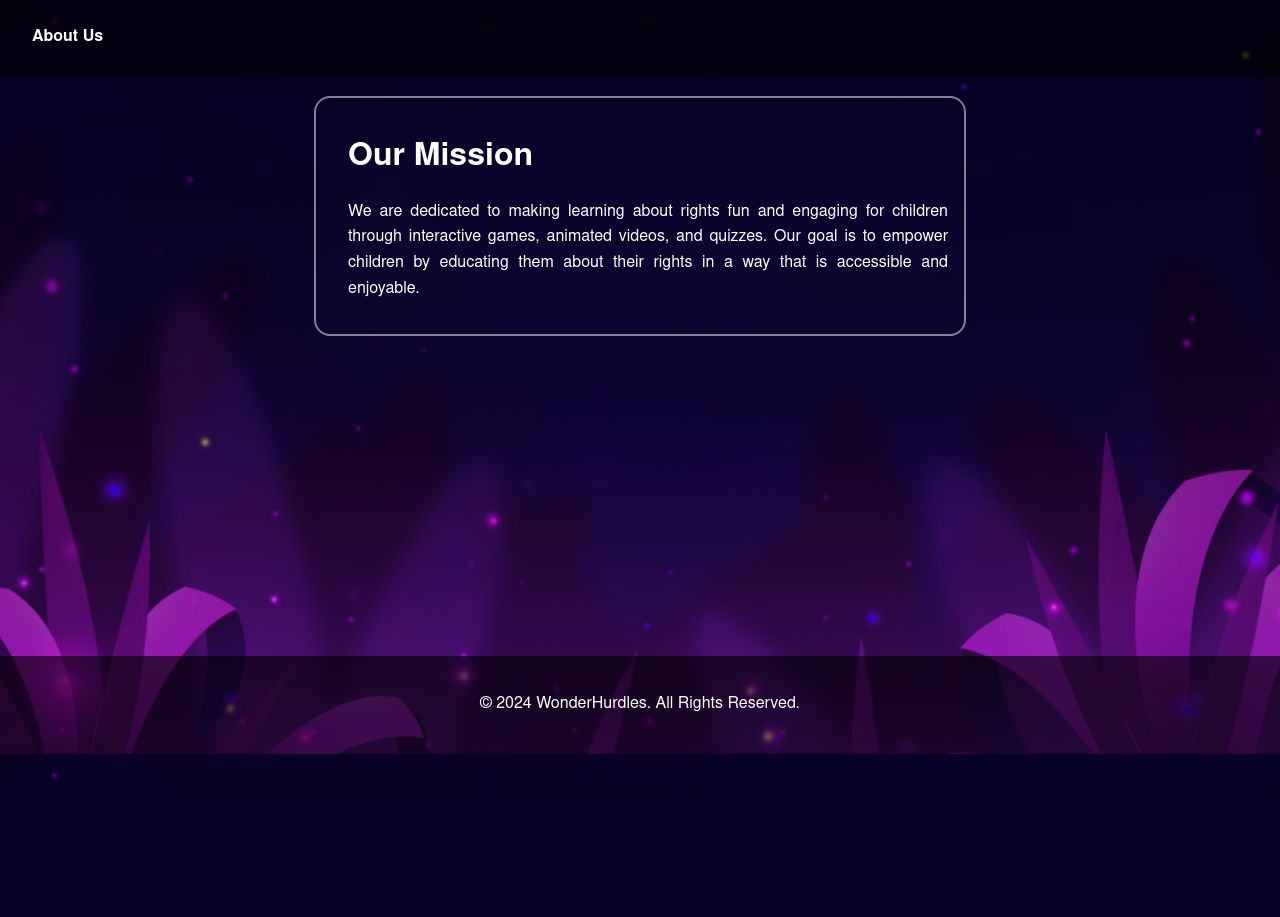
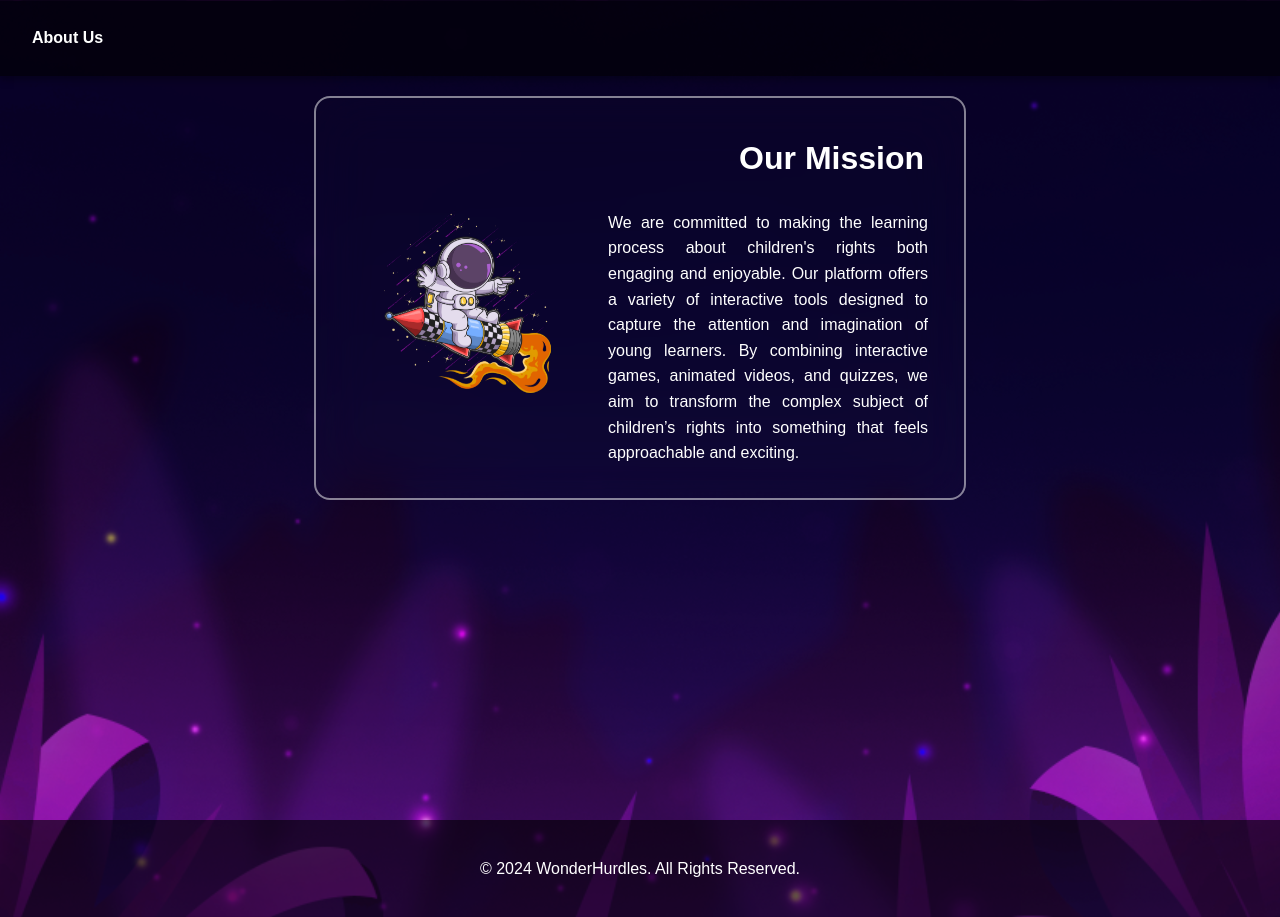
Before and after one commit to killmlana/WonderHurdles, a Flask app: page /AboutUs in a window 1280 px wide. Before the commit the page ends 779 px from the top, so only its background shows below. Run offline with Flask 3, Linux system fonts and the light colour scheme.

Commit message:
refactor: aboutus page

```diff
--- a/static/css/About.css
+++ b/static/css/About.css
@@ -3,6 +3,8 @@
 
 body {
     font-family: 'Poppins', sans-serif;
+    height: 100vh;
+    width: 100vw;
     line-height: 2;
     margin: 0;
     padding: 0;
@@ -30,6 +32,10 @@ header {
 .logo{
     width: 10rem;
     opacity: 0;
+}
+
+.astro {
+    height: 20px;
 }
 
 .GetHelp{
--- a/static/css/AboutUs.css
+++ b/static/css/AboutUs.css
@@ -1,6 +1,6 @@
 /* General Styles */
 body {
-    font-family: "Nimbus Sans";
+    font-family: sans-serif;
     margin: 0;
     padding: 0;
     background-color: #2e1a47; /* Dark purplish background */
@@ -20,11 +20,16 @@ header {
     text-align: start;
     color: #ffffff;
     box-shadow: 0 4px 8px rgba(0, 0, 0, 0.3);
+
 }
 
 header h1 {
     font-size: 2.5em;
-    margin: 0;
+}
+
+header h2 {
+    font-size: 2.5em;
+    text-align: end;
 }
 
 /* Main Content */
@@ -32,6 +37,42 @@ header h1 {
     padding: 20px 40px;
     padding-bottom: 20rem;
 }
+
+@keyframes float {
+    0%, 100% {
+        transform: translateY(-10px);
+    }
+    50% {
+        transform: translateY(-20px); /* Moves up slightly at the midpoint */
+    }
+}
+
+.astro {
+    height: 38vh;
+    transform: translate(-50%, -50%);
+    animation: float 3s ease-in-out infinite;
+}
+
+#mission {
+    display: flex;
+    flex-direction: column;
+}
+
+.mission-content {
+    display: flex;
+    align-items: flex-start; /* Aligns image and text at the top */
+}
+
+.astro {
+    height: 30vh; /* Adjust the height as needed */
+    margin-right: 20px; /* Space between the image and the text */
+}
+
+.mission-content p {
+    flex: 1; /* Ensures the text takes up the remaining space */
+    margin-right: 20px;
+}
+
 
 section {
     width:50%;
@@ -49,9 +90,9 @@ section {
 
 section h2 {
     font-size: 2rem;
-    text-align: justify;
-    text-justify: inter-word;
+    text-align: end;
     margin-bottom: 10px;
+    margin-right: 1.5rem;
 }
 
 section p {
--- a/templates/About.html
+++ b/templates/About.html
@@ -18,9 +18,15 @@
     <div class="content">
         <!-- Our Mission Section -->
         <section id="mission">
-            <h2>Our Mission</h2>
-            <p>We are dedicated to making learning about rights fun and engaging for children through interactive games, animated videos, and quizzes. Our goal is to empower children by educating them about their rights in a way that is accessible and enjoyable.</p>
+            <h2 class:>Our Mission</h2>
+            <div class="mission-content">
+                <a><img class="astro" src="/static/img/misc/—Pngtree—cute little astronaut spaceman ride_6313506.png"></a>
+                <p>We are committed to making the learning process about children's rights both engaging and enjoyable. Our platform offers a variety of interactive tools designed to capture the attention and imagination of young learners. By combining interactive games, animated videos, and quizzes, we aim to transform the complex subject of children’s rights into something that feels approachable and exciting.</p>
+            </div>
         </section>
+
+
+
 
         <!-- Team Members Section -->
        <!--<section id="team">
```
